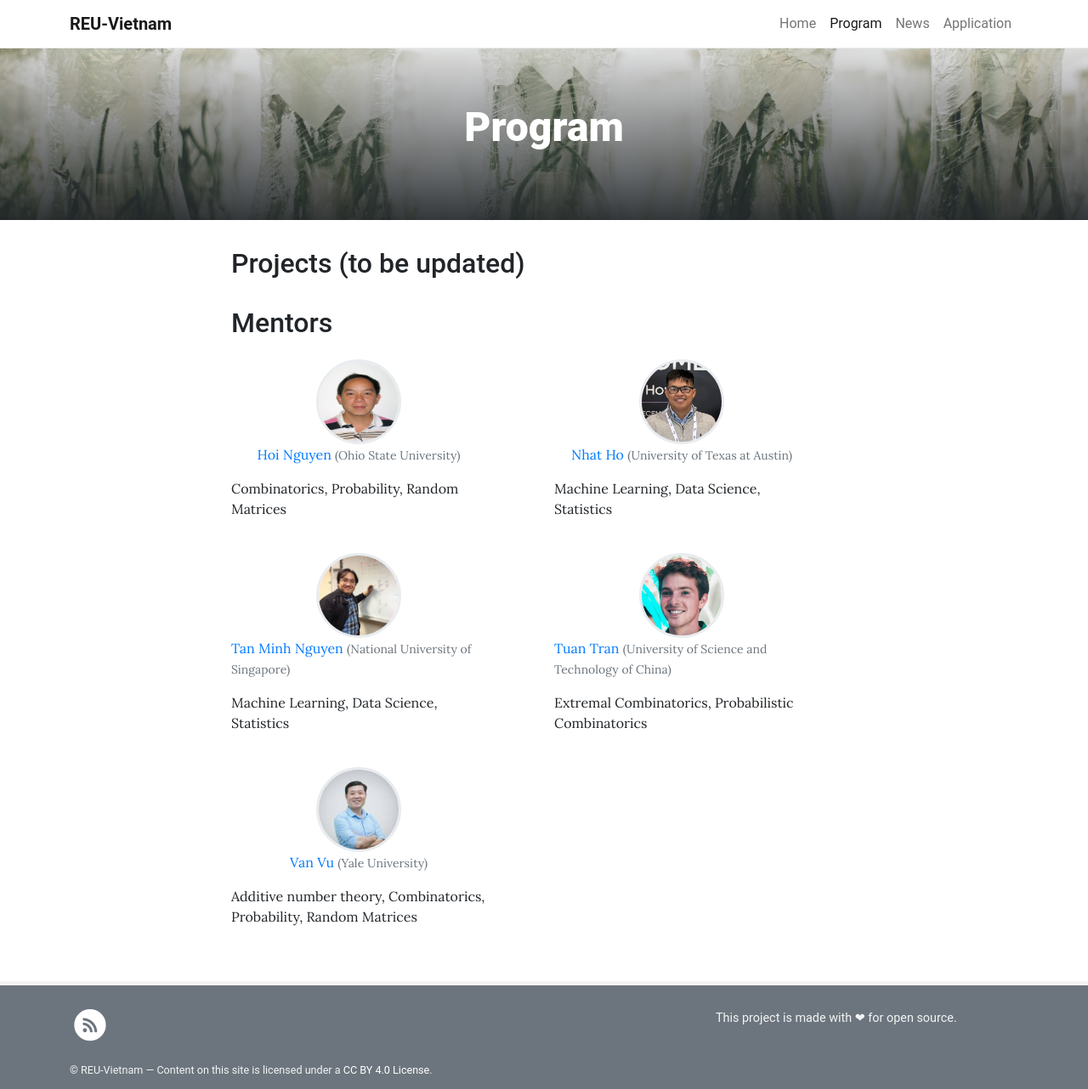
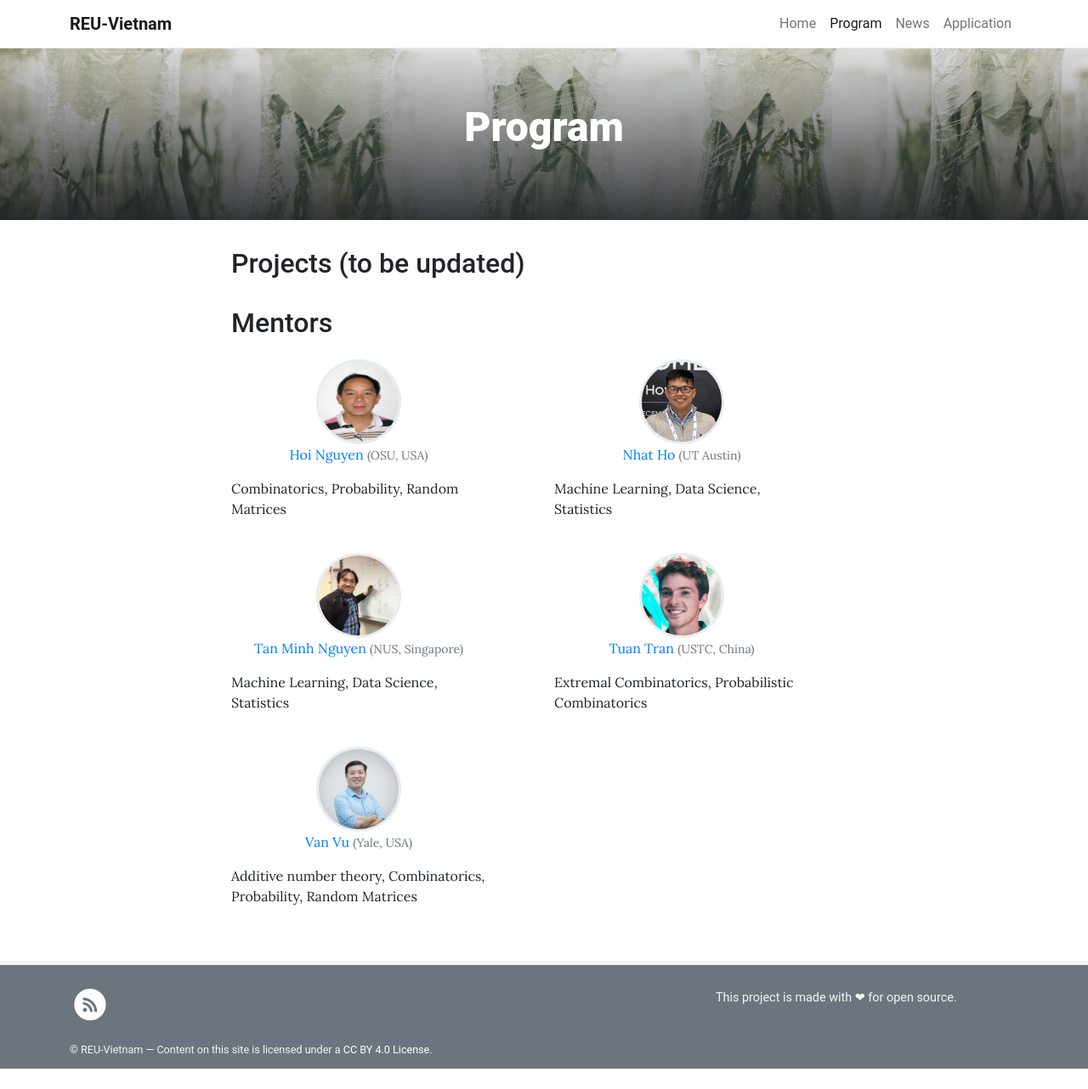
Before and after one commit to adm-vietnam/adm-vietnam.github.io, a Jekyll site: the page built from pages/Program.md, in a window 1280 px wide. Shown: the whole page at 85% size. Built offline with Jekyll 4.4.1, drawn with Linux system fonts in a browser that asks for light colours; after the commit the page ends 1258 px from its top, so only the background shows below that.

Commit message:
Update Mentors.yml

```diff
--- a/_data/Mentors.yml
+++ b/_data/Mentors.yml
@@ -1,30 +1,30 @@
 - name: Hoi Nguyen
-  affiliation: Ohio State University
+  affiliation: OSU, USA
   homepage: https://people.math.osu.edu/nguyen.1261/
   image: assets/theme/images/Hoi_Nguyen.jpg # Can be external link
   description: > # Can be Markdown
     Combinatorics, Probability, Random Matrices
 
 - name: Nhat Ho
-  affiliation: University of Texas at Austin
+  affiliation: UT Austin
   homepage: https://nhatptnk8912.github.io/
   image: assets/theme/images/Nhat_Ho.jpg # Can be external link
   description: Machine Learning, Data Science, Statistics
 
 - name: Tan Minh Nguyen
-  affiliation: National University of Singapore
+  affiliation: NUS, Singapore
   homepage: https://tanmnguyen89.github.io/
   image: assets/theme/images/Tan_Nguyen.jpeg # Can be external link
   description: Machine Learning, Data Science, Statistics
 
 - name: Tuan Tran
-  affiliation: University of Science and Technology of China
+  affiliation: USTC, China
   homepage: https://tuaentran.wixsite.com/homepage
   image: assets/theme/images/fry_ethan-hoover-311143-unsplash.jpg # Can be external link
   description: Extremal Combinatorics, Probabilistic Combinatorics
 
 - name: Van Vu
-  affiliation: Yale University
+  affiliation: Yale, USA
   homepage: https://math.yale.edu/people/van-vu
   image: assets/theme/images/Van_Vu.jpg # Can be external link
   description: Additive number theory, Combinatorics, Probability, Random Matrices
```
